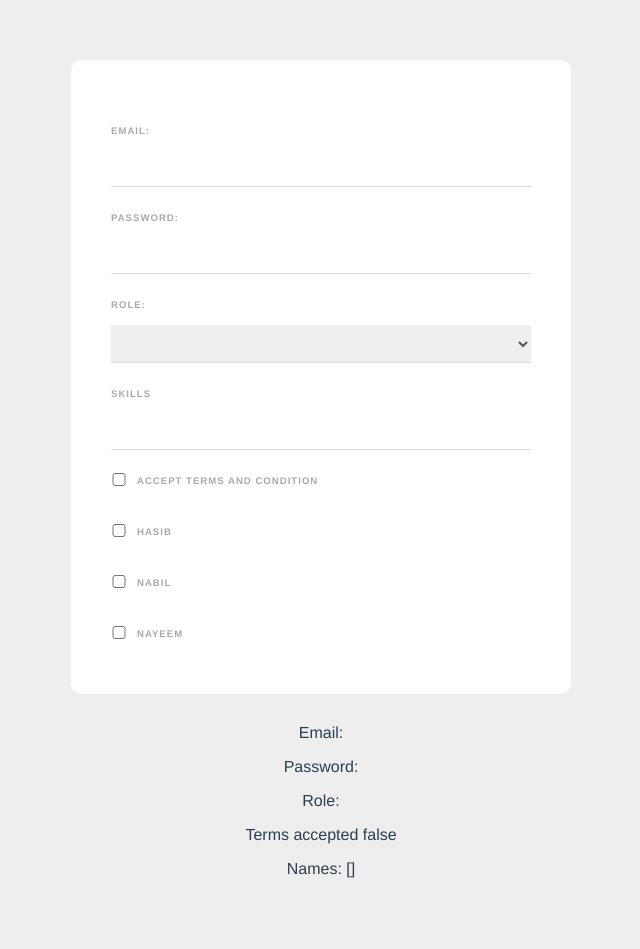
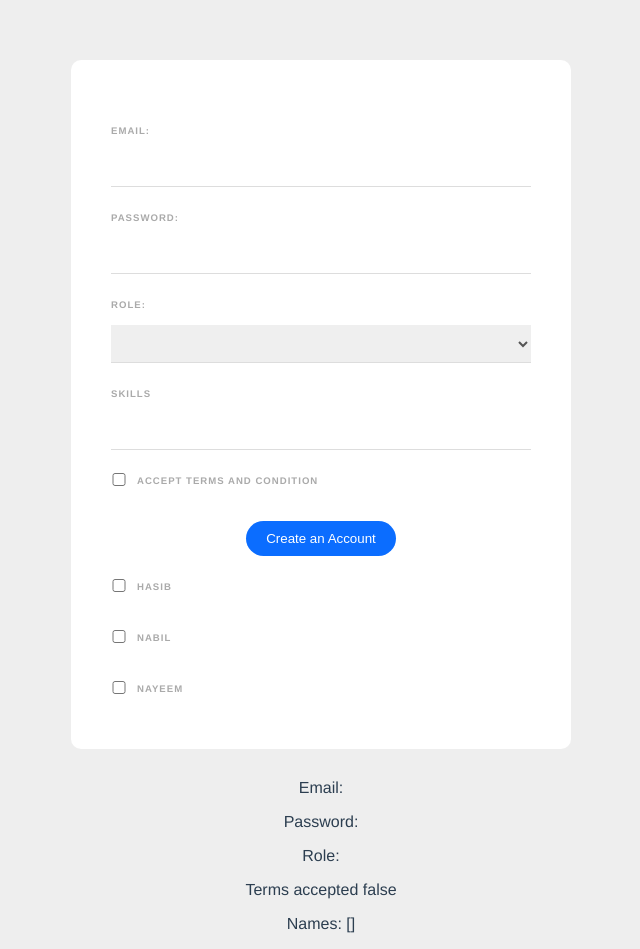
Before and after one commit to Hasnat-Hasib/vue-web-forms, a Vue app: page / in a window 1280 px wide. Shown: the whole page, without its empty margins (319-959 px from the left). Before the commit the page ends 894 px from the top, so only its background shows below. Built offline with nearby package versions, Linux system fonts and the light colour scheme.

Commit message:
form submit

```diff
--- a/src/components/Signupform.vue
+++ b/src/components/Signupform.vue
@@ -4,12 +4,13 @@
 <!-- eslint-disable no-unused-vars -->
 <!-- eslint-disable vue/multi-word-component-names -->
 <template>
-  <form>
+  <form @submit.prevent = "handleSubmit">
     <label> Email:</label>
     <input type="email" required v-model="email">
 
     <label> Password:</label>
     <input type="password" required v-model="password">
+
     <label>Role:</label>
     <select v-model="role">
         <option value="developer"> Web Developer</option>
@@ -24,6 +25,9 @@
     <div class="terms">
         <input type="checkbox" v-model="terms" required>
         <label> Accept terms and condition</label>
+    </div>
+    <div class="submit">
+        <button> Create an Account</button>
     </div>
     <div>
         <input type="checkbox" v-model="names" value="Hasib">
@@ -71,6 +75,9 @@
             this.skills = this.skills.filter((item) => {
                 return skill !== item
             })
+        },
+        handleSubmit(){
+            console.log("form submitted");
         }
     }
 }
@@ -123,4 +130,16 @@
         color: #777;
         cursor: pointer;
     }
+    button {
+        background: #0b6dff;
+        border: 0;
+        padding: 10px 20px;
+        margin-top: 20px;
+        color: white;
+        border-radius: 20px;
+    }
+    .submit{
+        text-align: center;
+    }
+
 </style>
```
